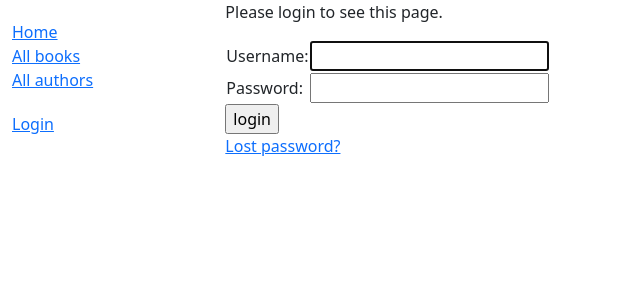
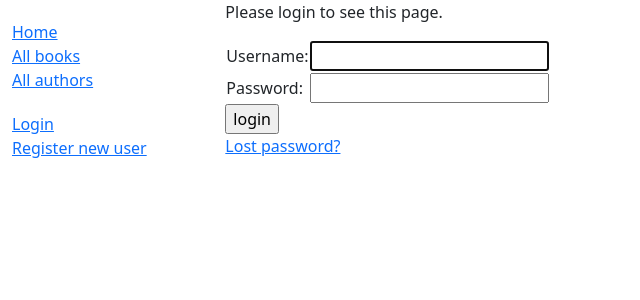
Before and after one commit to jaymaverick/album-library, a Django app: page /accounts/login/?next=/catalog/author/1/delete/ in a window 1280 px wide. Shown: the top 300 px of the page, without its empty margins (0-640 px from the left). Run offline with Django 4.2, Linux system fonts and the light colour scheme.

Commit message:
Update base_generic.html

```diff
--- a/catalog/templates/base_generic.html
+++ b/catalog/templates/base_generic.html
@@ -32,6 +32,7 @@
      <li><a href="{% url 'logout'%}?next={{request.path}}">Logout</a></li>
    {% else %}
      <li><a href="{% url 'login'%}?next={{request.path}}">Login</a></li>
+     <li><a href="{% url 'register' %}">Register new user</a></li>
    {% endif %}
   </ul>
 
```
